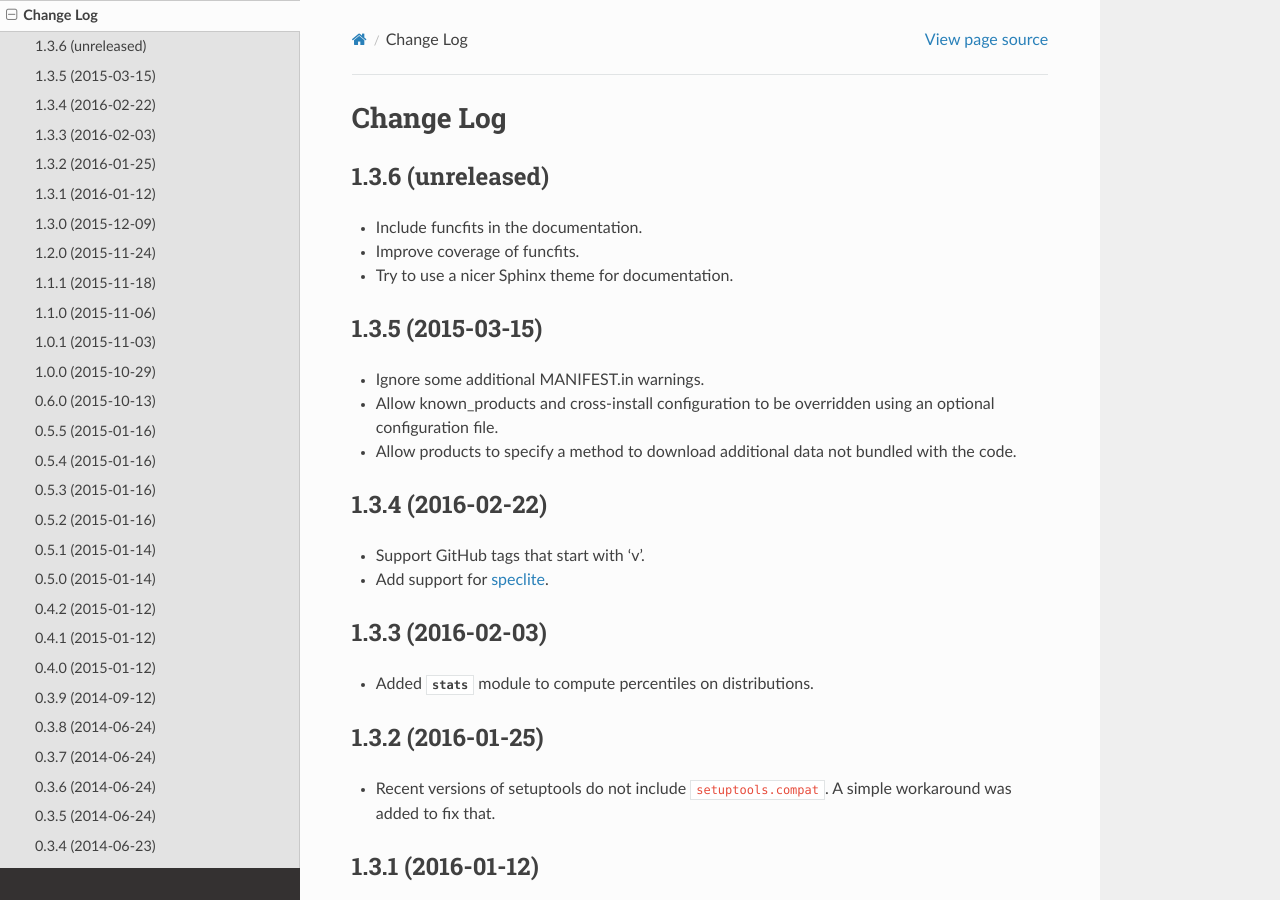
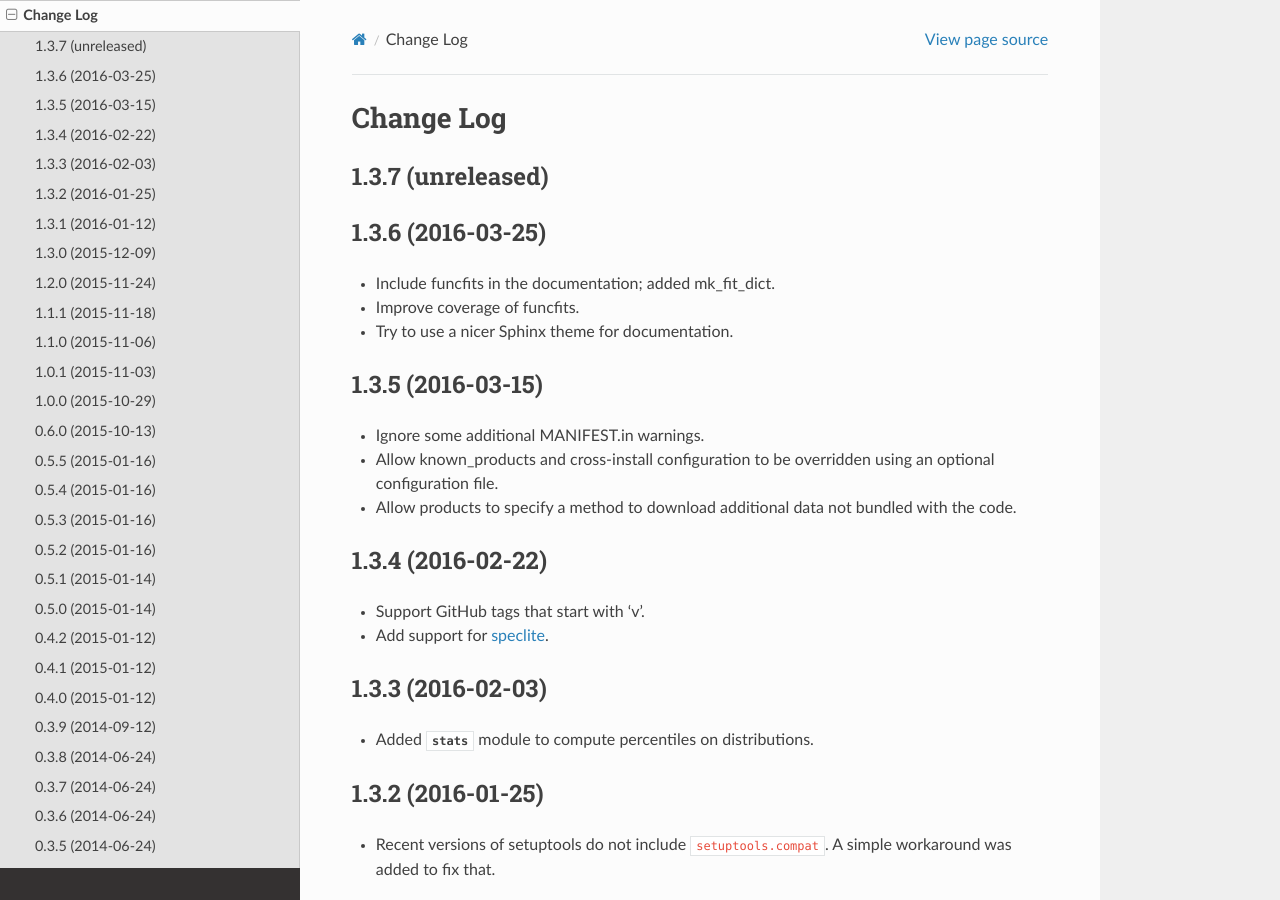
Before and after one commit to desihub/desiutil, a Sphinx documentation site: the page built from doc/changes.rst, in a window 1280 px wide and 900 px high. Built offline with Sphinx 7.4.7 and the Read the Docs theme 2.0.0, drawn with Linux system fonts in a browser that asks for light colours.

Commit message:
commit 1.3.6 before tagging...

```diff
--- a/doc/changes.rst
+++ b/doc/changes.rst
@@ -2,14 +2,17 @@
 Change Log
 ==========
 
-1.3.6 (unreleased)
+1.3.7 (unreleased)
 ------------------
 
-* Include funcfits in the documentation.
+1.3.6 (2016-03-25)
+------------------
+
+* Include funcfits in the documentation; added mk_fit_dict.
 * Improve coverage of funcfits.
 * Try to use a nicer Sphinx theme for documentation.
 
-1.3.5 (2015-03-15)
+1.3.5 (2016-03-15)
 ------------------
 
 * Ignore some additional MANIFEST.in warnings.
--- a/py/desiutil/_version.py
+++ b/py/desiutil/_version.py
@@ -1 +1 @@
-__version__ = '1.3.5.dev270'
+__version__ = '1.3.6'
```
